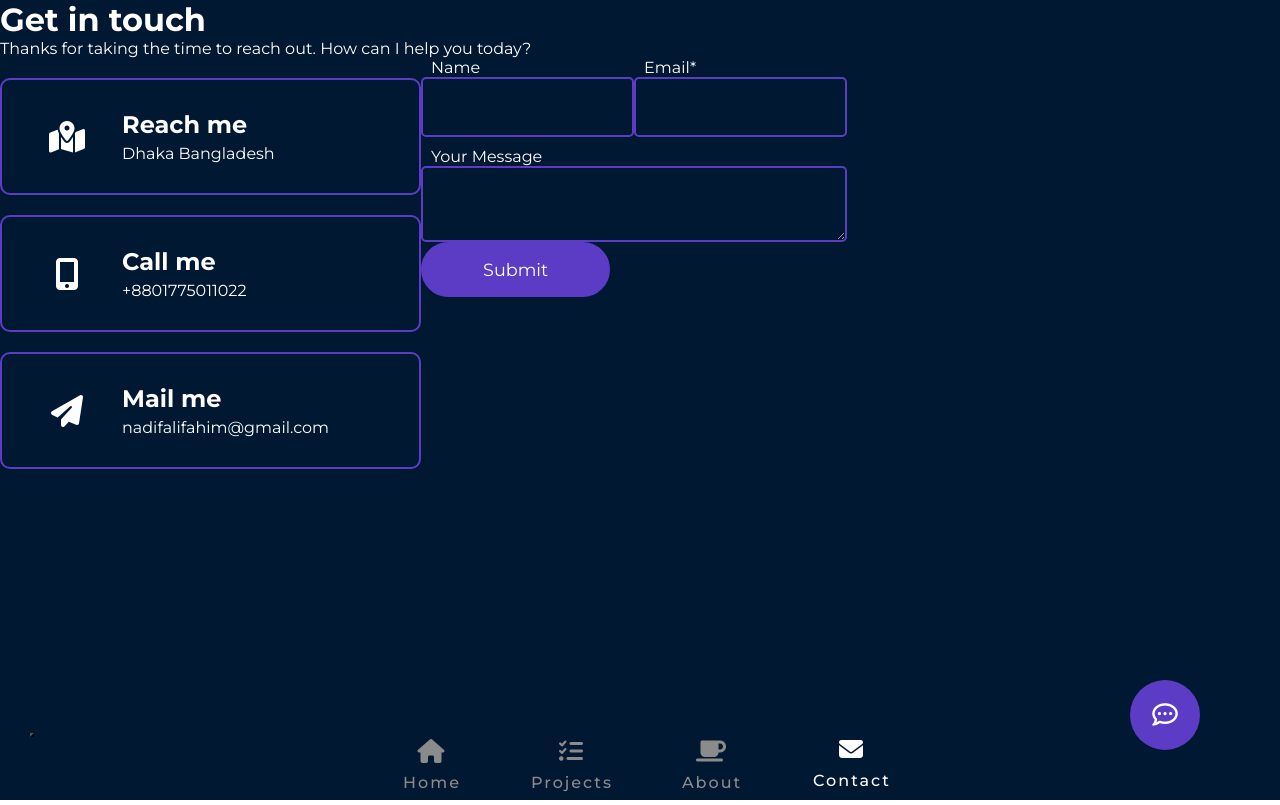
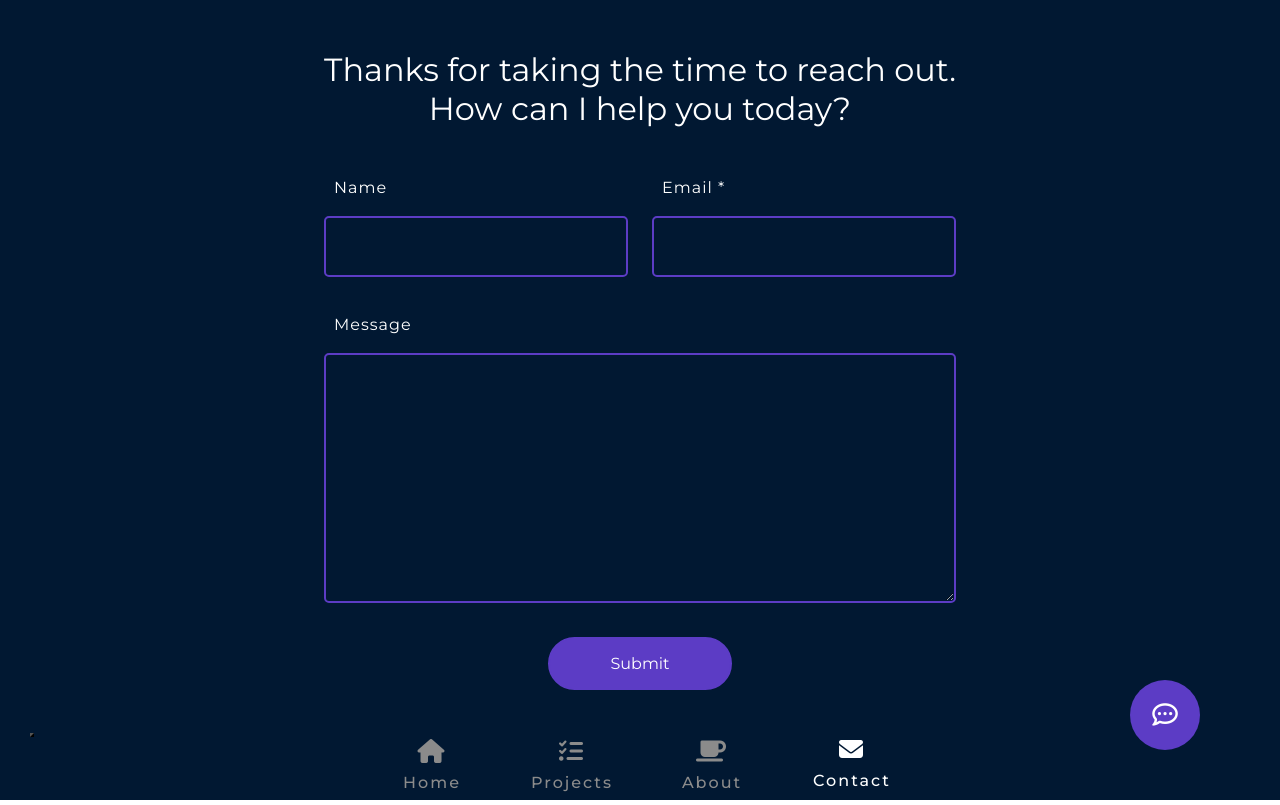
Before and after one commit to nadifalifahim/portfolio-client, a React (Create React App) app: page /contact in a window 1280 px wide. Built offline with nearby package versions, Linux system fonts and the light colour scheme.

Commit message:
updates contact form

```diff
--- a/src/App.css
+++ b/src/App.css
@@ -43,7 +43,3 @@ a {
 ::-webkit-scrollbar-thumb:hover {
   background: rgb(117, 117, 117);
 }
-
-a {
-  text-decoration: none;
-}
--- a/src/Pages/Home/Contact/Contact.css
+++ b/src/Pages/Home/Contact/Contact.css
@@ -2,19 +2,81 @@
   background-color: var(--color-darkblue);
   height: 90vh;
   color: white;
+  display: flex;
+  align-items: center;
+  justify-content: center;
 }
 
 .contact-container form {
   display: flex;
   flex-direction: column;
+  align-items: center;
 }
 
 .contact-container form input {
   width: 100%;
 }
 
-.contact-items-container {
+.contact-heading {
+  font-size: 2rem;
+  text-align: center;
+  margin: 50px 0;
+}
+
+.contact-form-container form input,
+.contact-form-container form textarea {
+  background-color: transparent;
+  outline: none;
+  border: 2px solid var(--color-purple);
+  padding: 18px 20px;
+  color: white;
+  border-radius: 5px;
+  font-size: 1.1rem;
+}
+
+.nameemail-space {
+  width: 50px;
+}
+
+.contact-form-content {
+  width: 100%;
+  letter-spacing: 1px;
+}
+
+.contact-form-content label {
+  margin-left: 10px;
+}
+
+.contact-form-content textarea {
+  width: 100%;
+  height: 250px;
+}
+
+.nameemail-container {
   display: flex;
+  justify-content: space-between;
+  width: 100%;
+  align-items: center;
+}
+
+.contact-form-content label {
+  display: block;
+}
+
+.contact-form-container form button {
+  background-color: var(--color-purple);
+  outline: none;
+  border: 2px solid var(--color-purple);
+  padding: 15px 60px;
+  color: white;
+  width: fit-content;
+  border-radius: 50px;
+  font-size: 1rem;
+  margin: 30px 0;
+}
+
+/* .contact-left-items-container {
+  margin: 0 50px;
 }
 
 .contact-left-items {
@@ -36,35 +98,4 @@
 
 .contact-left-items h2 {
   margin-bottom: 5px;
-}
-
-.contact-form-container form input,
-.contact-form-container form textarea {
-  background-color: transparent;
-  outline: none;
-  border: 2px solid var(--color-purple);
-  padding: 20px 20px;
-  color: white;
-  border-radius: 5px;
-}
-
-.nameemail-container {
-  display: flex;
-}
-
-.contact-form-container label,
-.nameemail-container label {
-  margin-left: 10px;
-  margin-top: 10px;
-}
-
-.contact-form-container form button {
-  background-color: var(--color-purple);
-  outline: none;
-  border: 2px solid var(--color-purple);
-  padding: 15px 60px;
-  color: white;
-  width: fit-content;
-  border-radius: 50px;
-  font-size: 1.1rem;
-}
+} */
--- a/src/Pages/Home/Contact/Contact.js
+++ b/src/Pages/Home/Contact/Contact.js
@@ -30,48 +30,53 @@ const Contact = () => {
     <div className="contact-container">
       <Fade>
         <div className="contact-content">
-          <h1>Get in touch</h1>
-          <p>
-            Thanks for taking the time to reach out. How can I help you today?
+          <p className="contact-heading">
+            Thanks for taking the time to reach out. <br /> How can I help you
+            today?
           </p>
           <div className="contact-items-container">
-            <div className="contact-left-items-container">
+            {/* <div className="contact-left-items-container">
               <div className="contact-left-items">
                 <i className="fas fa-map-marked-alt"></i>
                 <div>
-                  <h2>Reach me</h2>
+                  <h2>Address</h2>
                   <p>Dhaka Bangladesh</p>
                 </div>
               </div>
               <div className="contact-left-items">
                 <i className="fas fa-mobile-alt"></i>
                 <div>
-                  <h2>Call me</h2>
+                  <h2>Phone</h2>
                   <p>+8801775011022</p>
                 </div>
               </div>
               <div className="contact-left-items">
                 <i className="fas fa-paper-plane"></i>
                 <div>
-                  <h2>Mail me</h2>
+                  <h2>Email</h2>
                   <p>nadifalifahim@gmail.com</p>
                 </div>
               </div>
-            </div>
+            </div> */}
             <div className="contact-form-container">
               <form ref={form} onSubmit={handleContactSubmit}>
                 <div className="nameemail-container">
-                  <div>
+                  <div className="contact-form-content">
                     <label>Name</label> <br />
                     <input type="text" name="name" />
                   </div>
-                  <div>
-                    <label>Email*</label> <br />
+                  <div className="nameemail-space"></div>
+                  <div className="contact-form-content">
+                    <label>Email *</label> <br />
                     <input type="text" name="email" required />
                   </div>
                 </div>
-                <label>Your Message</label>
-                <textarea name="message" className="form-text-area" />
+                <br />
+                <br />
+                <div className="contact-form-content">
+                  <label>Message</label> <br />
+                  <textarea name="message" className="form-text-area" />
+                </div>
                 <button type="submit" className="form-submit-button">
                   Submit
                 </button>
--- a/src/index.css
+++ b/src/index.css
@@ -5,6 +5,7 @@ body {
   font-family: "Montserrat", sans-serif;
   -webkit-font-smoothing: antialiased;
   -moz-osx-font-smoothing: grayscale;
+  overflow: hidden;
 }
 
 code {
```
